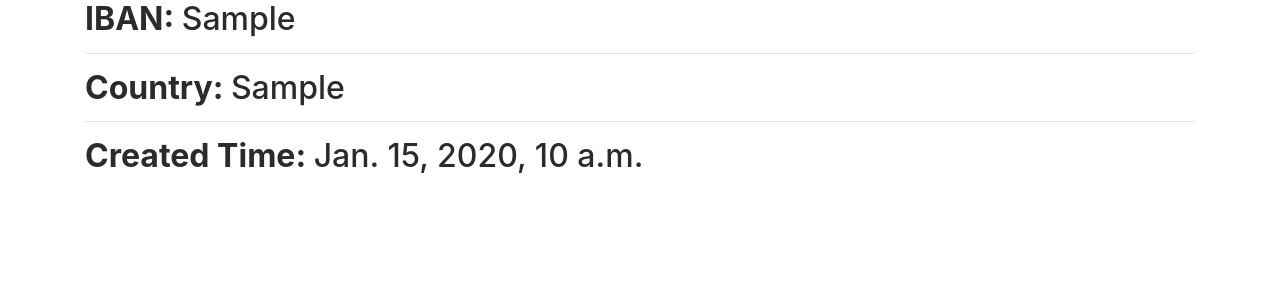
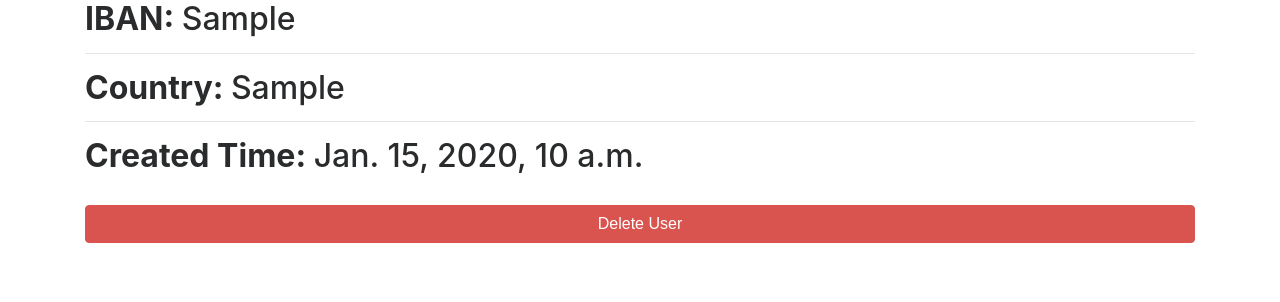
Before and after one commit to rexhepberlajolli/RHChallenge, a Django app: page /clients/1 in a window 1280 px wide. Shown: the part 277-579 px from the top of the page. Run offline with Django 3.2, Linux system fonts and the light colour scheme; a user stored in the database is signed in; tables that the repository leaves empty hold one stand-in row (values such as "Sample post"); some libraries are stand-ins or nearby versions.

Commit message:
Add Deletion Form at User Details

```diff
--- a/app/user_administration/templates/user_administration/client_detail.html
+++ b/app/user_administration/templates/user_administration/client_detail.html
@@ -14,5 +14,11 @@
         <h2><b>Country: </b> {{ client.country }}</h2>
         <hr>
         <h2><b>Created Time: </b> {{ client.createdTime }}</h2>
+        <br>
+        <form method="post" action="{% url 'UserAdministration:ClientDeleteView' client.pk %}">
+            {% csrf_token %}
+            <button type="submit" class="btn btn-danger btn-block">Delete User</button>
+        </form>
+        <br>
     </div>
 {% endblock body %}
```
